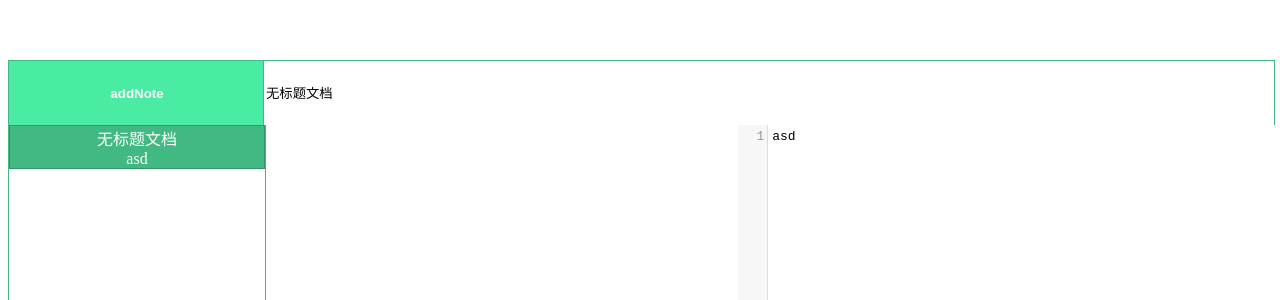
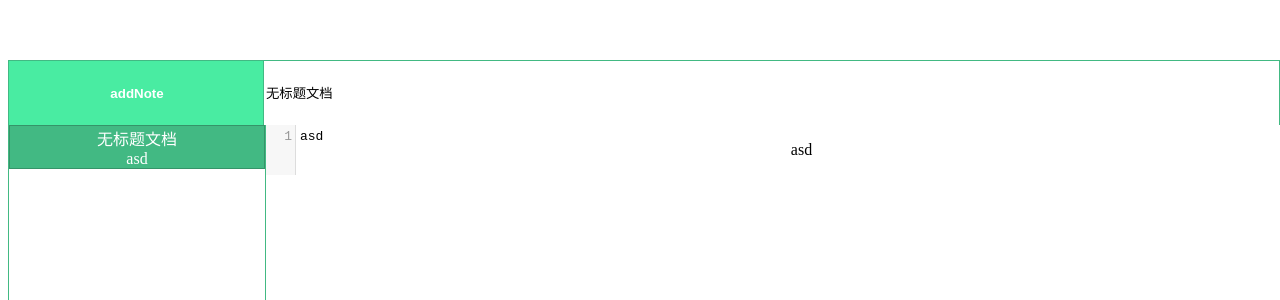
Before and after one commit to zhongerjin/Note, a Vue app: page /#/note in a window 1280 px wide. Shown: the top 300 px of the page. Built offline with nearby package versions, Linux system fonts and the light colour scheme.

Commit message:
There are some minor issues

```diff
--- a/package.json
+++ b/package.json
@@ -10,6 +10,7 @@
     "build": "node build/build.js"
   },
   "dependencies": {
+    "marked": "^0.4.0",
     "vue": "^2.5.2",
     "vue-codemirror": "^4.0.5",
     "vue-router": "^3.0.1"
--- a/src/components/Best.vue
+++ b/src/components/Best.vue
@@ -13,14 +13,15 @@
       <input type="text" v-model="sbdl[nowActiveNote]['title']" ref="focus_input" @keyup.enter="changeFocus">
       <!--<textarea v-model="sbdl[nowActiveNote]['text']" ref="focus_textarea" @input="(isFocus = false)"></textarea>-->
       <Codes v-model="sbdl[nowActiveNote]['text']" :isFocus="isFocus" />
-      <!--<codemirror v-model="sbdl[nowActiveNote]['text']" @input="(isFocus = false)"></codemirror>-->
+      <!--<codemirror v-model="sbdl[nowActiveNote]['text']"></codemirror>-->
+      <!--<textarea v-codemirror></textarea>-->
     </div>
   </div>
 </template>
 
 <script>
-  import CodeMirror from 'codemirror/lib/codemirror'
-  import 'codemirror/mode/javascript/javascript'
+  // import CodeMirror from 'codemirror/lib/codemirror'
+  // import 'codemirror/mode/javascript/javascript'
   import Codes from './Code'
   import { codemirror } from 'vue-codemirror'
 
@@ -88,6 +89,22 @@
           if (value) {
             el.focus()
           }
+        }
+      },
+      codemirror: {
+        bind(el) {
+          // this.codemirror = CodeMirror.fromTextArea(this.$refs.focus_textarea);
+          this.codemirror = CodeMirror.fromTextArea(el, {
+            mode: 'javascript',
+            lineNumbers: true
+          });
+          this.codemirror.on('change', () => {
+            this.set(this.codemirror.getValue())
+          });
+        },
+        update(value, oldValue) {
+          console.log(value);
+          this.codemirror.setValue(value || '');
         }
       }
     }
@@ -175,5 +192,5 @@
 </style>
 
 <style>
-  @import '../../node_modules/codemirror/lib/codemirror.css';
+  /*@import '../../node_modules/codemirror/lib/codemirror.css';*/
 </style>
--- a/src/components/Code.vue
+++ b/src/components/Code.vue
@@ -1,15 +1,22 @@
 <template>
-  <textarea ref="textarea"></textarea>
+  <div class="editingArea">
+    <textarea ref="textarea"></textarea>
+    <div class="showingArea" v-html="markdown"></div>
+  </div>
 </template>
 
 <script>
   import CodeMirror from 'codemirror/lib/codemirror'
   import 'codemirror/mode/javascript/javascript'
+  import marked from 'marked/marked.min'
+
   export default {
     name: "codes",
-    data(){
+    data() {
       return {
-        jsonEditor: null
+        jsonEditor: null,
+        markdown: null,
+        hhh: null
       }
     },
     props: {
@@ -17,49 +24,77 @@
       isFocus: Boolean
     },
     watch: {
-      value(value, oldValue){
+      value(value, oldValue) {
         console.log(oldValue);
-        // const editor = this.jsonEditor.getValue();
-        if(value !== oldValue){
-          // this.jsonEditor.setValue(JSON.stringify(JSON.parse(this.value), null, 2))
+        if (value !== oldValue) {
           this.jsonEditor.setValue(this.value);
         }
       },
-      isFocus(isFocus){
+      isFocus(isFocus) {
         console.log(isFocus);
+        this.jsonEditor.focus();
+        this.jsonEditor.setCursor(this.jsonEditor.lineCount(), 0);
+      },
+      hhh(value) {
+        console.log('www');
+        this.$emit('input', value);
       }
     },
     mounted() {
       this.jsonEditor = CodeMirror.fromTextArea(this.$refs.textarea, {
         lineNumbers: true,
         mode: 'javascript',
-        autoRefresh: true,
+        // autoRefresh: true,
+        tabSize: 2,
       });
       this.jsonEditor.setValue(this.value);
+      this.markdown = marked(this.value);
       this.jsonEditor.on('change', cm => {
         // this.handleInput(cm);
         // this.$emit('changed', cm.getValue());
-        this.$emit('input', cm.getValue());
+        // this.$emit('input', cm.getValue());
+        // this.hhh = cm.getValue();
+        this.markdown = marked(cm.getValue());
       })
+      this.jsonEditor.on('blur', cm => {
+        this.hhh = cm.getValue();
+      });
     },
     methods: {
-      // getValue(){
-      //   console.log('yo');
-      //   return this.jsonEditor.getValue();
-      // },
-      // handleInput(e){
-      //   if(this.changeFn){
-      //     this.changeFn(e.getValue());
-      //   }
-      // }
     }
   }
 </script>
 
-<style scoped>
-
-</style>
-
 <style>
   @import '../../node_modules/codemirror/lib/codemirror.css';
 </style>
+<!--<style scoped lang="stylus">-->
+  <!--.editingArea-->
+    <!--display flex-->
+    <!--justify-content center-->
+  <!--.CodeMirror-->
+    <!--height auto-->
+  <!--.CodeMirror-sizer-->
+    <!--min-width 41vw-->
+    <!--max-width 41vw-->
+<!--</style>-->
+
+<style>
+  .editingArea{
+    display: flex;
+    justify-content: center;
+  }
+  .CodeMirror{
+    max-width: 41vw;
+    min-width: 41vw;
+    height: auto;
+  }
+  .CodeMirror-sizer{
+    max-width: 41vw;
+    min-width: 41vw;
+  }
+  .showingArea{
+    width: 38vw;
+    overflow: auto;
+  }
+</style>
```
Also changed, not shown: 1 other file (tests, documents, lock files or other folders).
